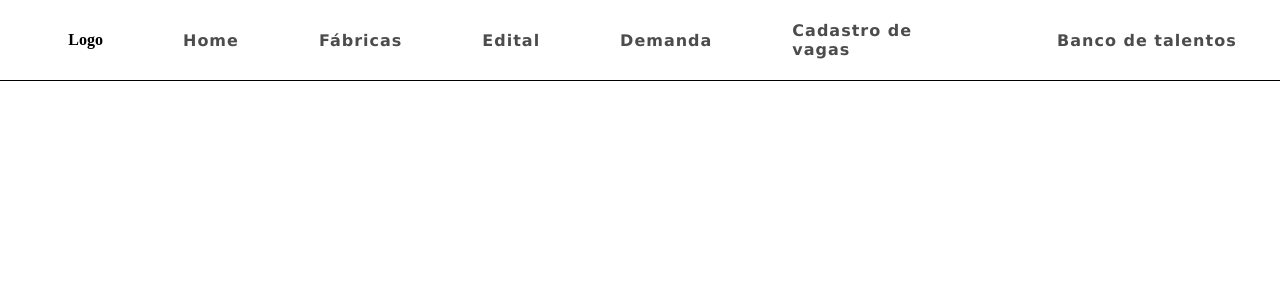
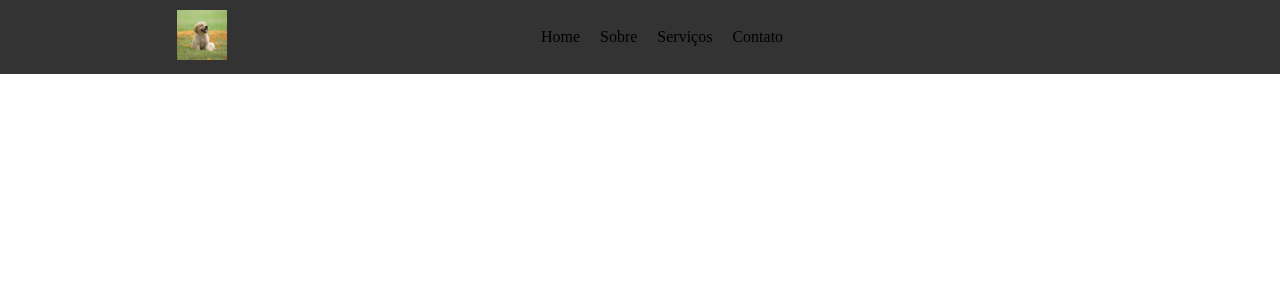
Before and after one commit to BrunoRoheweder/Fabrica31, a PHP site: page / in a window 1280 px wide. Shown: the top 300 px of the page. Run offline with PHP 8.4, Linux system fonts and the light colour scheme.

Commit message:
Esta sendo feito a responsividade junto com o codigo

```diff
--- a/Projeto Testes/menu-bar/index.html
+++ b/Projeto Testes/menu-bar/index.html
@@ -6,50 +6,31 @@
         <link rel="stylesheet" href="style.css">
     </head>
     <body>
-        <header>
-            <!-- <div class="container_menu_bar">
-                <div class="menu_bar">
-                    <div class="menu_bar_img">
-                        <img src="img/imgTest1.png" alt="Imagem teste
-                        ">
-                    </div>
-                    <div class="menu_bar_op">
-                        <h4>Home</h4>
-                        <h4>Produtos</h4>
-                        <h4>Ranking</h4>
-                        <h4>Carrinho</h4>
-                    </div>
-                    <div class="menu_bar_avatar">
-                        <img src="" alt="">
-                        <p>nome</p>
-                        <p>DO$</p>
-                        <p>9999</p>
-                    </div>
-                    <div class="menu_bar_notificacao">
-                        <img src="" alt="">
+
+            <header>
+                <div class="container_cabeca">
+                    <div class="cabeca">
+                        <div class="logo">
+                            <a href="#"><img src="img/imgTest1.png" alt="Logo"></a>
+                        </div>
+                        <nav>
+                            <ul class="nav-links">
+                                <li><a href="#">Home</a></li>
+                                <li><a href="#">Sobre</a></li>
+                                <li><a href="#">Serviços</a></li>
+                                <li><a href="#">Contato</a></li>
+                            </ul>
+                        </nav>
+                        <div class="menu-toggle">
+                            <span></span>
+                            <span></span>
+                            <span></span>
+                        </div>
                     </div>
                 </div>
-            </div> -->
-            <nav>
-                <a href="/index.html" id="logo"><img src="/Imagens/logoHubFabricas.png" alt="Logo Hub Fábricas"></a></li>
-                <h4>Logo</h4>
-                <ul id="menuPages">
-                    <li><a href="">Home</a>
-                    <li><a href="" id="menuFabricasBtn">Fábricas</a>
-                        <ul id="menuFabricas">
-                            <li><a href="" id="Fs">Fábrica de software</a></li>
-                            <li><a href="" id="Fj">Fábrica de jogos</a></li>
-                            <li><a href="" id="Fcg">Fábrica de computação grafica</a></li>
-                            <li><a href="" id="Fav">Fábrica de audio e video</a></li>
-                        </ul>
-                    </li>
-                    <li><a href="">Edital</a></li>
-                    <li><a href="">Demanda</a></li>
-                    <li><a href="">Cadastro de vagas</a></li>
-                    <li><a href="">Banco de talentos</a></li>
-                    <li><a href="" id="admButton">Login ADM</a></li>
-                </ul>
-            </nav>
-        </header>
+            </header>
+
+        <!-- </header> -->
+         <script src="js/script.js"></script>
     </body>
 </html>
--- /dev/null
+++ b/Projeto Testes/menu-bar/js/script.js
@@ -0,0 +1,7 @@
+const menuToggle = document.querySelector('.menu-toggle');
+const navLinks = document.querySelector('.nav-links');
+
+menuToggle.addEventListener('click', () => {
+    menuToggle.classList.toggle('active');
+    navLinks.classList.toggle('active');
+});
--- a/Projeto Testes/menu-bar/style.css
+++ b/Projeto Testes/menu-bar/style.css
@@ -1,152 +1,89 @@
-/* * {
+* {
     margin: 0;
     padding: 0;
 }
+.cabeca {
+    display: flex;
+    justify-content: space-around;
+    align-items: center;
+    padding: 10px 20px;
+}
+
+.container_cabeca {
+    width: 75%;
+}
 
 header {
-    position: static;
-    width: 100%;
-    height: 90px;
-    background-color: red;
+    background-color: #333;
+    color: white;
 }
 
-.menu_bar {
-    display: flex;
-    flex-direction: row;
-    flex-wrap: nowrap;
-    width: 300px;
-    height: 90px;
-    margin-left: 250px;
+.logo img {
+    height: 50px;
 }
 
-.container_menu_bar {
-    width: 100%;
-    height: 100%;
-}
-
-.menu_bar_img {
-    width: 50px;
-    height: 50px;
-    margin-right: 100px;
-}
-
-.menu_bar_img img {
-    width: 100%;
-    height: 100%;
-    border-radius: 50%;
-}
-
-.menu_bar_op {
-    margin-left: 10px;
-} */
-nav {
-    align-items: center;
-    justify-content: center;
+.nav-links {
+    list-style: none;
     display: flex;
-    position: fixed;
-    top: 0;
-    left: 0;
-    right: 0;
-    border-bottom: 1px solid black;
-    height: 80px;
-    background-color: white;
-    z-index: 1;
-}
-nav img {
-    height: 50px;
-    margin-right: 200px;
-    margin-left: 60px;
-}
-nav #menuPages {
+    gap: 20px;
     display: flex;
     justify-content: center;
     align-items: center;
 }
-nav ul li {
-    list-style-type: none;
-    padding: none;
-    margin: none;
-    display: flex;
-    justify-content: center;
-    align-items: center;
-}
-nav a {
-    margin-left: 40px;
-    margin-right: 40px;
-    text-decoration: none;
-    color: rgba(0, 0, 0, .7);
-    justify-content: center;
-    align-items: center;
-    display: flex;
-    font-weight: bold;
-    font-size: 16px;
-    letter-spacing: 1px;
-    font-family: 'Montserrat', 'Verdana', 'Geneva', sans-serif;
-}
-nav li:nth-child(5) a, li:nth-child(6) a{
-    width: 183px;
-}
-nav a#logo {
+
+.nav-links li {
     margin: 0;
 }
-nav li #admButton {
-    background-color: rgb(254, 185, 105, 75);
-    border-radius: 40px;
-    height: 40px;
-    width: 120px;
-    align-items: center;
-    justify-content: center;
-    display: flex;
-    margin-left: 100px;
-}
-nav ul#menuFabricas {
-    height: fit-content;
-    position: absolute;
-    top: 81px;
-    left: 568px;
-    background-color: white;
-    padding: 0;
-    margin: 0;
-    width: 340px;
-    border-radius: 0px 0px 10px 10px;
-    padding-bottom: 15px;
-    justify-content: center;
-    visibility: hidden;
-    z-index: -1;
-    box-shadow: rgba(0, 0, 0, 0.07) 0px 1px 1px, rgba(0, 0, 0, 0.07) 0px 2px 2px, rgba(0, 0, 0, 0.07) 0px 4px 4px, rgba(0, 0, 0, 0.07) 0px 8px 8px, rgba(0, 0, 0, 0.07) 0px 16px 16px;
-    transition: all 2ms ease-out;
-}
-nav ul #menuFabricas li {
-    list-style-type: none;
-    margin-top: 15px;
-    display: inline-block;
-    align-items: center;
-    justify-content: center;
-    text-align: left;
-}
-nav ul#menuFabricas a {
+
+.nav-links a {
     text-decoration: none;
     color: black;
-    height: 0px;
-    font-size: 14px;
-    font-weight: normal;
-    color: rgba(0, 0, 0, 0.8);
+    font-size: 16px;
 }
-nav ul#menuFabricas a#Fs:hover {
-    color: rgba(43, 20, 99, 1);
+
+.menu-toggle {
+    display: none;
+    flex-direction: column;
+    gap: 5px;
+    cursor: pointer;
 }
-nav ul#menuFabricas a#Fj:hover {
-    color: rgba(139, 26, 26, 1);
+
+.menu-toggle span {
+    width: 30px;
+    height: 3px;
+    background-color: white;
 }
-nav ul#menuFabricas a#Fcg:hover {
-    color: rgba(226, 153, 26, 1);
+
+/* Responsividade para telas menores que 768px */
+@media (max-width: 768px) {
+    .nav-links {
+        display: none;
+        flex-direction: column;
+        gap: 10px;
+        background-color: #444;
+        position: absolute;
+        top: 60px;
+        right: 0;
+        width: 100%;
+        text-align: center;
+    }
+
+    .menu-toggle {
+        display: flex;
+    }
+
+    .menu-toggle.active + .nav-links {
+        display: flex;
+    }
 }
-nav ul#menuFabricas a#Fav:hover {
-    color: rgba(66, 176, 48, 1);
+
+/* Responsividade para telas ainda menores que 480px */
+@media (max-width: 480px) {
+    .logo img {
+        height: 40px;
+    }
+
+    .nav-links a {
+        font-size: 14px;
+    }
 }
-nav li:hover a#menuFabricasBtn {
-    height: 80px;
-}
-nav li:hover ul#menuFabricas {
-    visibility: visible;
-}
```
